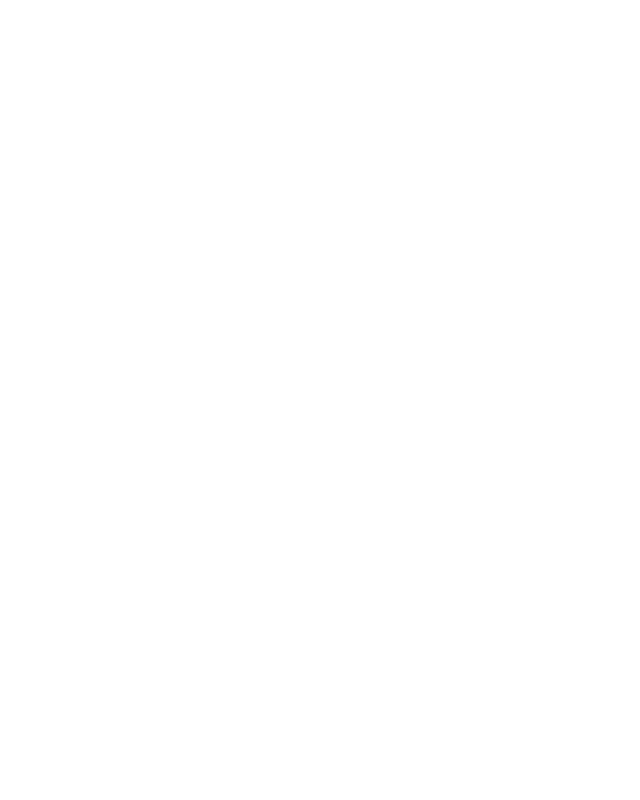
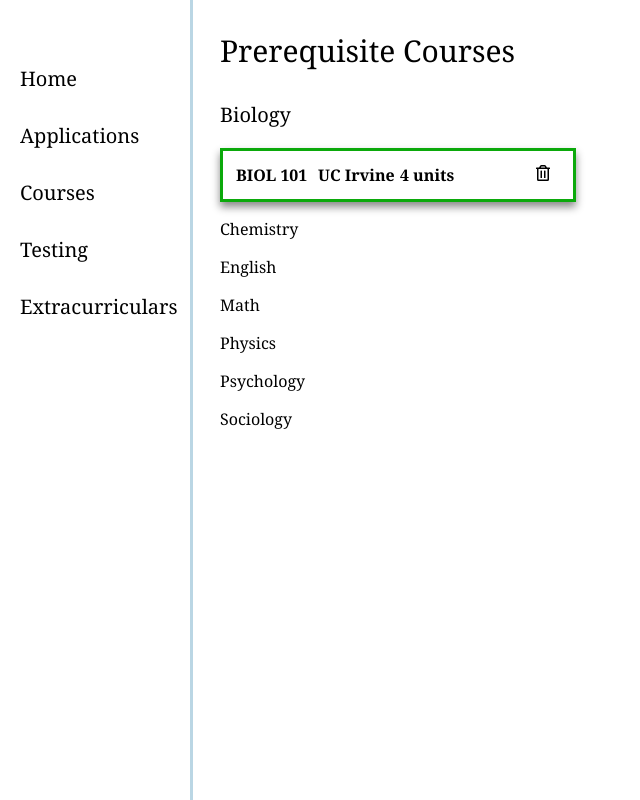
Before and after one commit to jenniferdinh1997/gradschool-frontend, a React (Create React App) app: page /tracker/dr/md/courses in a window 1280 px wide. Before the commit this address had no page. Shown: the whole page, without its empty margins (0-640 px from the left). Built offline with nearby package versions, Linux system fonts and the light colour scheme.

Commit message:
created md section outline

```diff
--- a/package.json
+++ b/package.json
@@ -7,6 +7,7 @@
     "@testing-library/react": "^13.4.0",
     "@testing-library/user-event": "^13.5.0",
     "bcryptjs": "^2.4.3",
+    "cors": "^2.8.5",
     "dotenv": "^16.1.0",
     "express": "^4.18.2",
     "express-validator": "^7.0.1",
--- a/server.js
+++ b/server.js
@@ -4,6 +4,7 @@
 const logger = require("morgan");
 const connectDB = require("./config/database");
 const {check, validationResult} = require("express-validator/check");
+const cors = require("cors");
 
 const app = express();
 
@@ -13,6 +14,7 @@
 // Mounting the middleware
 app.use(express.json());
 app.use(logger("dev"));
+app.use(cors());
 
 app.use(express.static(path.join(__dirname, "build")));
 
--- a/src/App.jsx
+++ b/src/App.jsx
@@ -4,6 +4,8 @@
 import Signup from "./screens/signup/Signup";
 import Signin from "./screens/signin/Signin";
 import Error from "./screens/error/Error";
+import Md from "./screens/md/Md";
+import MdCourse from "./screens/md/MdCourse";
 
 function App() {
     return (
@@ -21,6 +23,12 @@
                 <Route
                     path="/error"
                     element={<Error />} />
+                <Route
+                    path="/tracker/dr/md"
+                    element={<Md />} />
+                <Route
+                    path="/tracker/dr/md/courses"
+                    element={<MdCourse />} />
             </Routes>
         </Router>
     )
--- /dev/null
+++ b/src/components/Class/Class.css
@@ -0,0 +1,20 @@
+.class-container {
+    width: 350px;
+    border: 3px solid rgb(11, 169, 11);
+    box-shadow: 0 5px 8px 0 rgba(0, 0, 0, 0.464);
+}
+
+.class-container table {
+    table-layout: fixed;
+    width: 100%;
+    padding: 10px;
+}
+
+#delete-class {
+    text-align: right;
+    padding-right: 10px;
+}
+
+#class-header {
+    font-weight: 600;
+}
--- /dev/null
+++ b/src/components/Class/Class.jsx
@@ -0,0 +1,38 @@
+import React, { useState } from "react";
+import { Link } from "react-router-dom";
+import { FaRegTrashAlt } from "react-icons/fa";
+import "./Class.css";
+
+const Class = () => {
+    const [showMore, setShowMore] = useState(false);
+    const openTable = () => {
+        setShowMore(!showMore);
+    }
+
+    return (
+        <div className="class-container">
+            <table onClick={openTable}>
+                <tbody>
+                    <tr id="class-header">
+                        <td>BIOL 101</td>
+                        <td>UC Irvine</td>
+                        <td>4 units</td>
+                        <td id="delete-class"><FaRegTrashAlt /></td>
+                    </tr>
+                    {showMore ? (
+                        <>
+                            <tr>
+                                <td>Grade: A-</td>
+                            </tr>
+                            <tr>
+                                <td>Notes: </td>
+                            </tr>
+                        </>
+                    ): null}
+                </tbody>
+            </table>
+        </div>
+    )
+}
+
+export default Class;
--- /dev/null
+++ b/src/components/SideNav/SideNav.css
@@ -0,0 +1,26 @@
+.sidenav-container {
+    display: flex;
+    flex-direction: column;
+    position: fixed;
+    width: 150px;
+    height: 100vh;
+    top: 0;
+    border-right: 3px solid #bad6e4;
+    padding: 50px 20px;
+}
+
+.sidenav-container a {
+    text-decoration: none;
+    color: black;
+    font-size: 20px;
+    margin: 15px 0px;
+}
+
+.sidenav-container a:visited {
+    text-decoration: none;
+    color: black;
+}
+
+.sidenav-container a:hover {
+    color: #5fa8d3;
+}
--- /dev/null
+++ b/src/components/SideNav/SideNav.jsx
@@ -0,0 +1,18 @@
+import React, { useState } from "react";
+import { Link } from "react-router-dom";
+import "./SideNav.css";
+
+
+const SideNav = () => {
+    return (
+        <div className="sidenav-container">
+            <Link to="/tracker/dr/md">Home</Link>
+            <Link>Applications</Link>
+            <Link to="/tracker/dr/md/courses">Courses</Link>
+            <Link>Testing</Link>
+            <Link>Extracurriculars</Link>
+        </div>
+    )
+}
+
+export default SideNav;
--- a/src/screens/home/Home.jsx
+++ b/src/screens/home/Home.jsx
@@ -9,6 +9,7 @@
 
 const Home = () => {
     const [selectedOp, setSelectedOp] = useState(null);
+    const [selectedField, setSelectedField] = useState(null);
     const handleRadioSelect = (e) => {
         setSelectedOp(e.target.value);
     };
@@ -104,6 +105,7 @@
                                             <input
                                                 type="radio"
                                                 name="field"
+                                                value="pharmd"
                                             />
                                             <label>Doctor of Pharmacy (PharmD)</label>
                                         </section>
@@ -111,6 +113,9 @@
                                             <input
                                                 type="radio"
                                                 name="field"
+                                                value="md"
+                                                checked={selectedField === "md"}
+                                                onChange={(e) => setSelectedField(e.target.value)}
                                             />
                                             <label>Doctor of Medicine (MD)</label>
                                         </section>
@@ -118,6 +123,7 @@
                                             <input
                                                 type="radio"
                                                 name="field"
+                                                value="jd"
                                             />
                                             <label>Juris Doctor (JD)</label>
                                         </section>
@@ -192,9 +198,14 @@
                                 </div>
                             </div>
                             <button id="submit-field">
-                                <Link to="/error">
+                                {selectedOp === "dr" && selectedField === "md" && (
+                                    <Link to="/tracker/dr/md">
+                                        Help me get in!
+                                    </Link>
+                                )}
+                                {/* <Link to="/error">
                                     Help me get in!
-                                </Link>
+                                </Link> */}
                             </button>
                         </div>
                     </div>
--- /dev/null
+++ b/src/screens/md/Md.css
@@ -0,0 +1,3 @@
+.home-tracker-container {
+    margin-left: 220px;
+}
--- /dev/null
+++ b/src/screens/md/Md.jsx
@@ -0,0 +1,32 @@
+import React, { useState, useEffect } from "react";
+import { Link } from "react-router-dom";
+import SideNav from "../../components/SideNav/SideNav";
+import Footer from "../../components/Footer/Footer";
+import "./Md.css";
+
+const Md = () => {
+    useEffect(() => {
+        const api_url="https://zenquotes.io/api/quotes";
+
+        const getQuote = () => {
+            fetch(api_url)
+            .then((res) => res.json())
+        }
+
+        getQuote();
+    })
+
+    return (
+        <>
+            <SideNav />
+            <div className="home-tracker-container">
+                <h1>Welcome back, Name</h1>
+                <div className="quote-container">
+
+                </div>
+            </div>
+        </>
+    )
+}
+
+export default Md;
--- /dev/null
+++ b/src/screens/md/MdCourse.css
@@ -0,0 +1,11 @@
+.courses-container {
+    margin-left: 220px;
+}
+
+#prereq-title {
+    font-size: 30px;
+}
+
+#course-name {
+    font-size: 20px;
+}
--- /dev/null
+++ b/src/screens/md/MdCourse.jsx
@@ -0,0 +1,27 @@
+import React, { useState } from "react";
+import { Link } from "react-router-dom";
+import SideNav from "../../components/SideNav/SideNav";
+import Footer from "../../components/Footer/Footer";
+import Class from "../../components/Class/Class";
+import "./MdCourse.css";
+
+const MdCourse = () => {
+    return (
+        <>
+            <SideNav />
+            <div className="courses-container">
+                <p id="prereq-title">Prerequisite Courses</p>
+                <p id="course-name">Biology</p>
+                <Class />
+                <p>Chemistry</p>
+                <p>English</p>
+                <p>Math</p>
+                <p>Physics</p>
+                <p>Psychology</p>
+                <p>Sociology</p>
+            </div>
+        </>
+    )
+}
+
+export default MdCourse;
```
Also changed, not shown: 1 other file (tests, documents, lock files or other folders).
